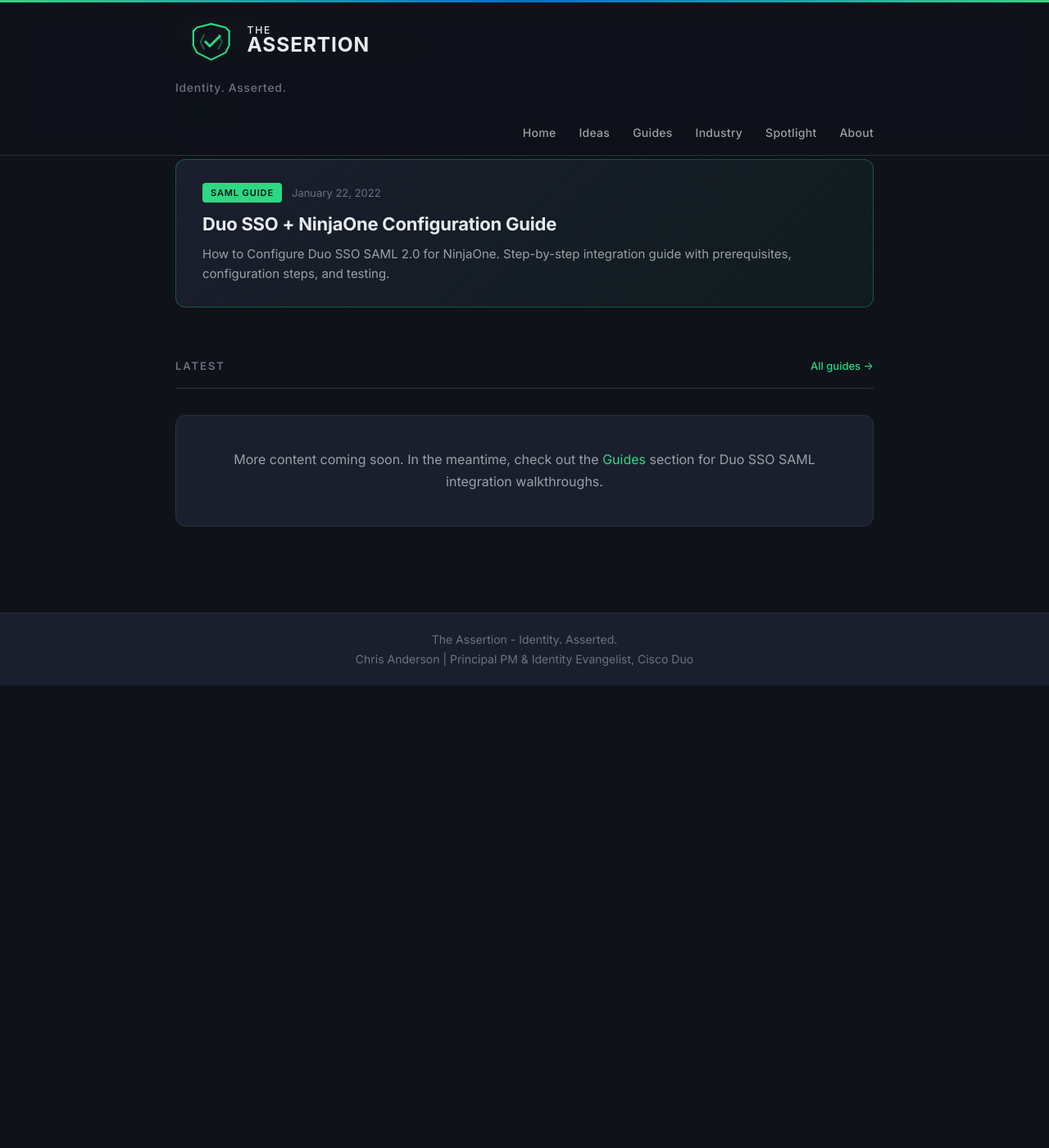
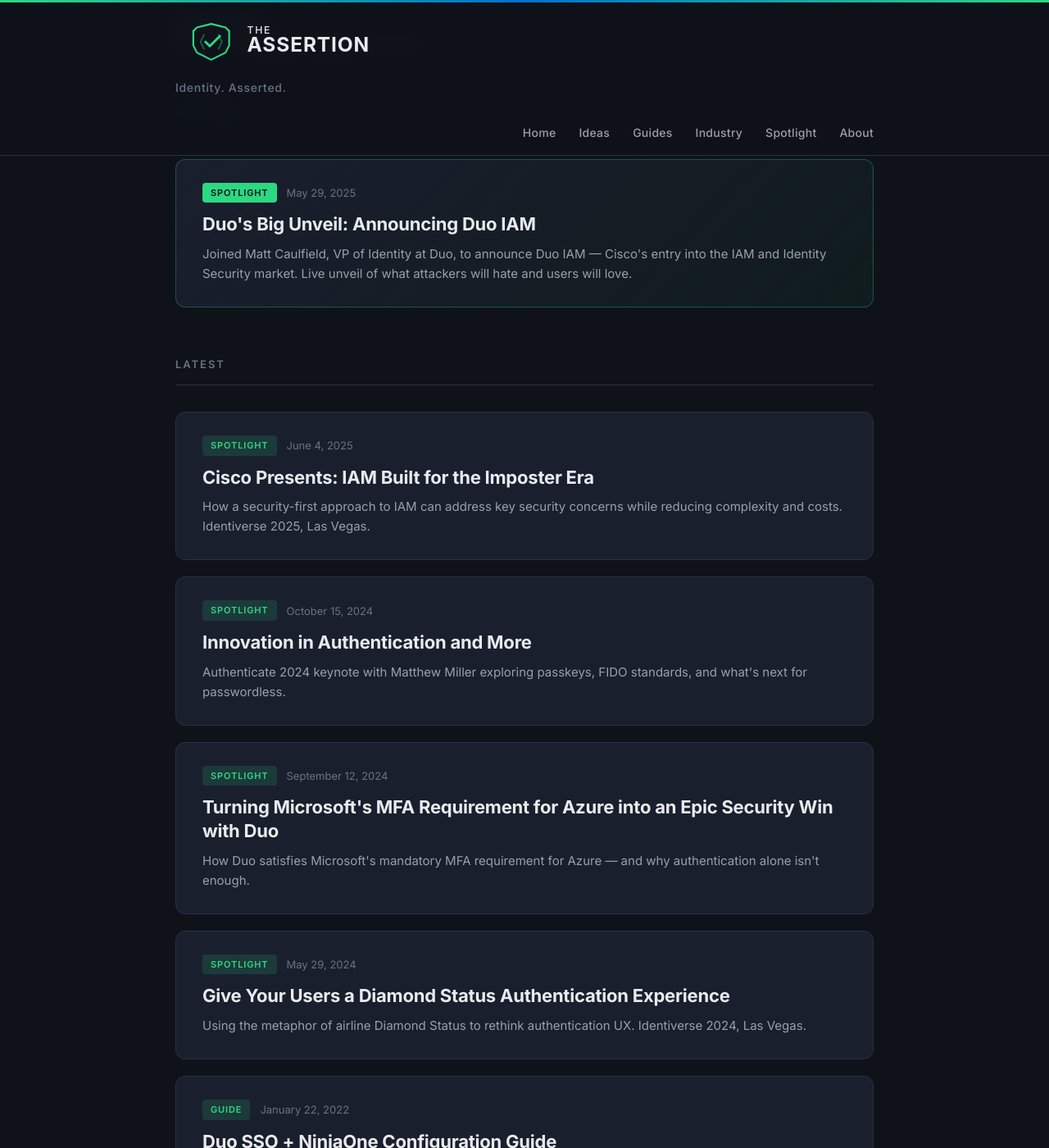
Before and after one commit to christophe81/christophe81.github.io, a Jekyll site: the page built from index.html, in a window 1280 px wide and 1400 px high, scrolled down 609 px. Shown: the whole window at 82% size. Built offline with Jekyll 4.4.1, drawn with Linux system fonts in a browser that asks for light colours; the list of posts is cut into pages by our own code; before the commit the page ends 1445 px from its top, so only the background shows below that; some of the changed text lies outside the part shown.

Commit message:
Homepage: feature Duo IAM Unveil, show latest 5 items
- Featured: Duo's Big Unveil (May 29, 2025) replaces NinjaOne guide
- Latest: 5 most recent items across Spotlight + Guides, by real publish date
  1. Identiverse 2025 (Jun 4, 2025)
  2. Authenticate 2024 (Oct 15, 2024)
  3. Duo Blog: Azure MFA (Sep 12, 2024)
  4. Identiverse 2024: Diamond Status (May 29, 2024)
  5. NinjaOne Guide (Jan 22, 2022)
- Each card tagged with content type (Spotlight/Guide)

Co-Authored-By: Claude Opus 4.6 <noreply@anthropic.com>

```diff
--- a/index.html
+++ b/index.html
@@ -5,7 +5,7 @@ layout: default
 <div class="hero">
   <div class="hero-tagline">Identity. Asserted.</div>
   <h1>Who gets access.<br>What gets access.<br>Under what <span class="accent">constraints.</span></h1>
-  <p>Opinions, analysis, and technical deep-dives on identity infrastructure; from authentication and governance to agentic AI and the future of non-human identity.</p>
+  <p>Opinions, analysis, and technical deep-dives on identity infrastructure &mdash; from authentication and governance to agentic AI and the future of non-human identity.</p>
   <div class="hero-author">
     <div class="hero-author-info">
       <strong>Chris Anderson</strong><br>
@@ -14,28 +14,70 @@ layout: default
   </div>
 </div>
 
-<!-- Featured Post -->
+<!-- Featured -->
 <div class="section">
   <div class="section-header">
     <h2>Featured</h2>
   </div>
-  <a href="{{ site.baseurl }}/Duo-SSO-NinjaOne/" class="post-card post-card-featured post-card-link">
+  <a href="https://www.youtube.com/watch?v=BSVl239nJnc" class="post-card post-card-featured post-card-link">
     <div class="post-card-meta">
-      <span class="post-card-tag">SAML Guide</span>
-      <span class="post-card-date">January 22, 2022</span>
+      <span class="post-card-tag">Spotlight</span>
+      <span class="post-card-date">May 29, 2025</span>
     </div>
-    <h3>Duo SSO + NinjaOne Configuration Guide</h3>
-    <p>How to Configure Duo SSO SAML 2.0 for NinjaOne. Step-by-step integration guide with prerequisites, configuration steps, and testing.</p>
+    <h3>Duo's Big Unveil: Announcing Duo IAM</h3>
+    <p>Joined Matt Caulfield, VP of Identity at Duo, to announce Duo IAM &mdash; Cisco's entry into the IAM and Identity Security market. Live unveil of what attackers will hate and users will love.</p>
   </a>
 </div>
 
-<!-- Latest -->
+<!-- Latest 5 -->
 <div class="section">
   <div class="section-header">
     <h2>Latest</h2>
-    <a href="{{ site.baseurl }}/guides">All guides &rarr;</a>
   </div>
-  <div class="coming-soon-message">
-    <p>More content coming soon. In the meantime, check out the <a href="{{ site.baseurl }}/guides">Guides</a> section for Duo SSO SAML integration walkthroughs.</p>
+  <div class="post-grid">
+    <a href="https://identiverse.com/idv25/session/?idvid=2997608" class="post-card post-card-link">
+      <div class="post-card-meta">
+        <span class="post-card-tag">Spotlight</span>
+        <span class="post-card-date">June 4, 2025</span>
+      </div>
+      <h3>Cisco Presents: IAM Built for the Imposter Era</h3>
+      <p>How a security-first approach to IAM can address key security concerns while reducing complexity and costs. Identiverse 2025, Las Vegas.</p>
+    </a>
+
+    <a href="https://www.youtube.com/watch?v=nwJWE9qxmKw" class="post-card post-card-link">
+      <div class="post-card-meta">
+        <span class="post-card-tag">Spotlight</span>
+        <span class="post-card-date">October 15, 2024</span>
+      </div>
+      <h3>Innovation in Authentication and More</h3>
+      <p>Authenticate 2024 keynote with Matthew Miller exploring passkeys, FIDO standards, and what's next for passwordless.</p>
+    </a>
+
+    <a href="https://duo.com/blog/turning-microsoft-mfa-requirement-for-azure-into-epic-security-win-with-duo" class="post-card post-card-link">
+      <div class="post-card-meta">
+        <span class="post-card-tag">Spotlight</span>
+        <span class="post-card-date">September 12, 2024</span>
+      </div>
+      <h3>Turning Microsoft's MFA Requirement for Azure into an Epic Security Win with Duo</h3>
+      <p>How Duo satisfies Microsoft's mandatory MFA requirement for Azure &mdash; and why authentication alone isn't enough.</p>
+    </a>
+
+    <a href="{{ site.baseurl }}/files/identiverse-2024-diamond-status.pptx" class="post-card post-card-link">
+      <div class="post-card-meta">
+        <span class="post-card-tag">Spotlight</span>
+        <span class="post-card-date">May 29, 2024</span>
+      </div>
+      <h3>Give Your Users a Diamond Status Authentication Experience</h3>
+      <p>Using the metaphor of airline Diamond Status to rethink authentication UX. Identiverse 2024, Las Vegas.</p>
+    </a>
+
+    <a href="{{ site.baseurl }}/Duo-SSO-NinjaOne/" class="post-card post-card-link">
+      <div class="post-card-meta">
+        <span class="post-card-tag">Guide</span>
+        <span class="post-card-date">January 22, 2022</span>
+      </div>
+      <h3>Duo SSO + NinjaOne Configuration Guide</h3>
+      <p>How to Configure Duo SSO SAML 2.0 for NinjaOne. Step-by-step integration guide with prerequisites, configuration steps, and testing.</p>
+    </a>
   </div>
 </div>
```
